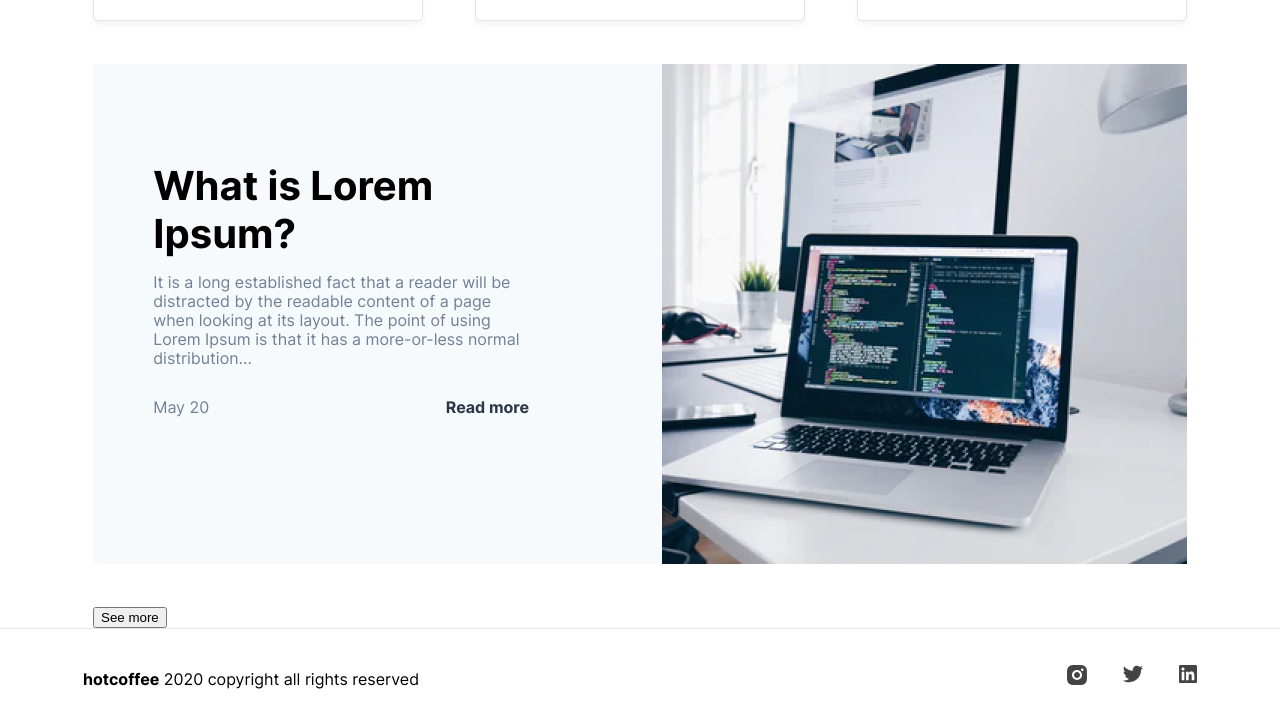
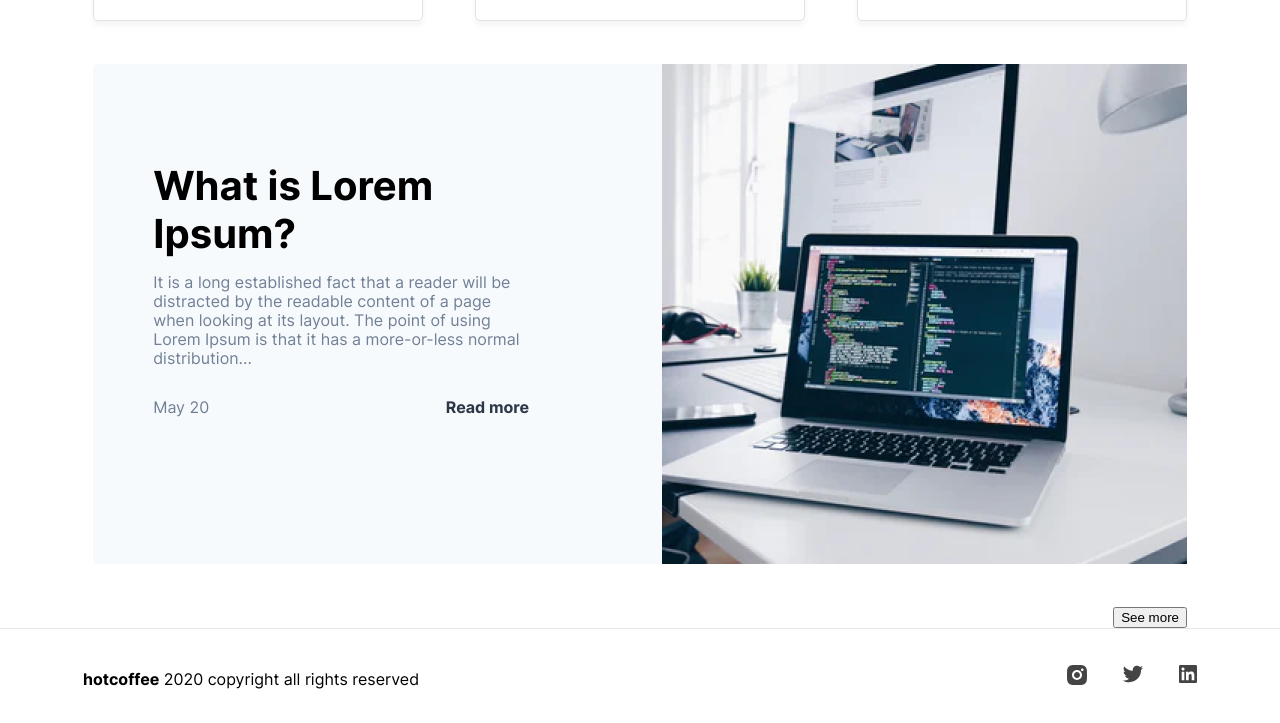
Before and after one commit to Stanisgrox/FFPRO1-Blog---Stanisgrox, a plain HTML site: page index.html in a window 1280 px wide. Shown: the part 1276-1999 px from the top of the page. Drawn offline with Linux system fonts and the light colour scheme.

Commit message:
Button placement

```diff
--- a/css/style.css
+++ b/css/style.css
@@ -228,6 +228,12 @@
     font-size: 16px;
 }
 
+.wrapper_posts:last-of-type{
+    padding-top: 0px;
+    display: flex;
+    justify-content: flex-end;
+}
+
 .footer{
     border-top: 1px solid #E8E8E8;
 }
--- a/index.html
+++ b/index.html
@@ -159,7 +159,8 @@
                     </div>
                     <img class="post_image" src="img/image7.png">
                 </div>
-
+            </div>
+            <div class="wrapper_posts">
                 <button class="post_load">See more</button>
             </div>
         </div>
```
